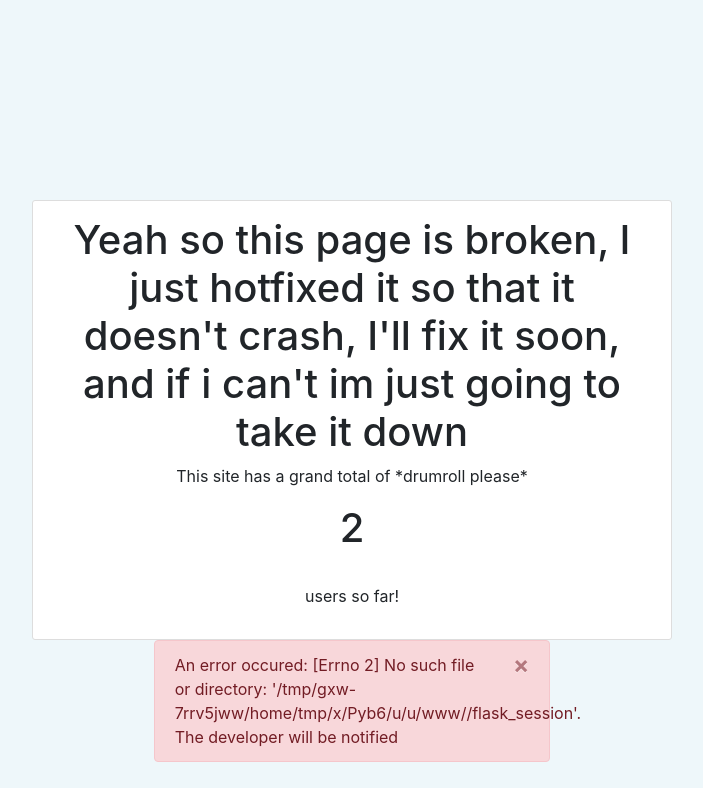
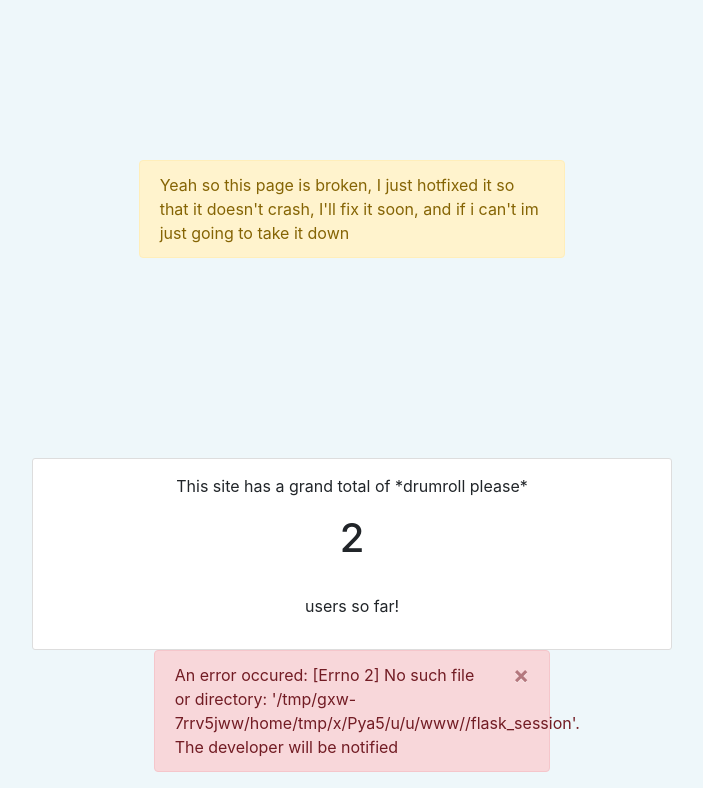
Before and after one commit to AnuragGowda/MyMCPS_Plus, a Flask app: page /users in a window 1280 px wide. Shown: the part 74-862 px from the top of the page, without its empty margins (288-991 px from the left). Before the commit the page ends 836 px from the top, so only its background shows below. Run offline with Flask 2, Linux system fonts and the light colour scheme; parts of the project's set-up code (start-up, migrations or seed data) failed here and were passed over; some libraries are stand-ins or nearby versions.

Commit message:
Update users.html

```diff
--- a/gradedisplay/templates/users.html
+++ b/gradedisplay/templates/users.html
@@ -1,7 +1,9 @@
 {% extends "layout.html" %}
 {% block content %}
+    <div class="alert alert-warning beta-warning col-md-4 offset-md-4" role="danger">
+        Yeah so this page is broken, I just hotfixed it so that it doesn't crash, I'll fix it soon, and if i can't im just going to take it down
+    </div>
     <div class="col-md-6 offset-md-3 users">
-        <h1 style="text-align:center">Yeah so this page is broken, I just hotfixed it so that it doesn't crash, I'll fix it soon, and if i can't im just going to take it down</h1>
         <p style="text-align:center">This site has a grand total of *drumroll please*<br><h1 style="text-align:center">{{ total }}</h1><p style="text-align:center"><br>users so far!</p>
     </div>
 {% endblock content %}
```
